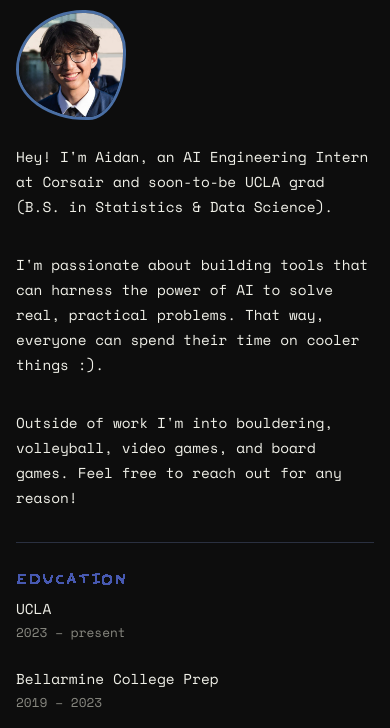
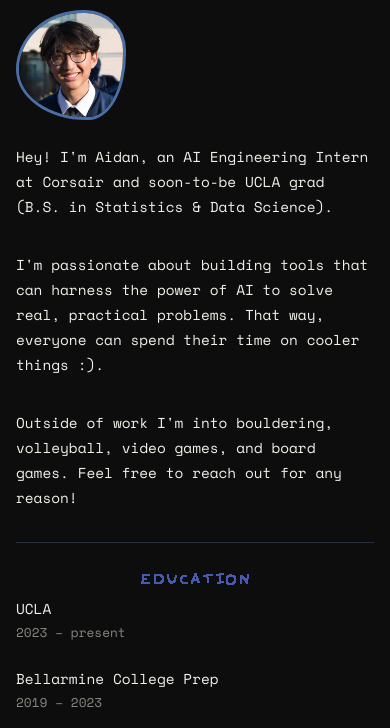
Before and after one commit to aidannguyen23/Personal-Portfolio, a website: page about.html in a window 390 px wide. Shown: the part 116-844 px from the top of the page. Drawn offline with nearby package versions, Linux system fonts and the light colour scheme.

Commit message:
Fix stretched meta-label webp images on mobile about page

```diff
--- a/style.css
+++ b/style.css
@@ -386,7 +386,8 @@ img { max-width: 100%; display: block; }
   height: 24px;
   width: auto;
   display: block;
-  max-width: max-content;
+  max-width: 100%;
+  object-fit: contain;
 }
 
 .meta-val {
```
